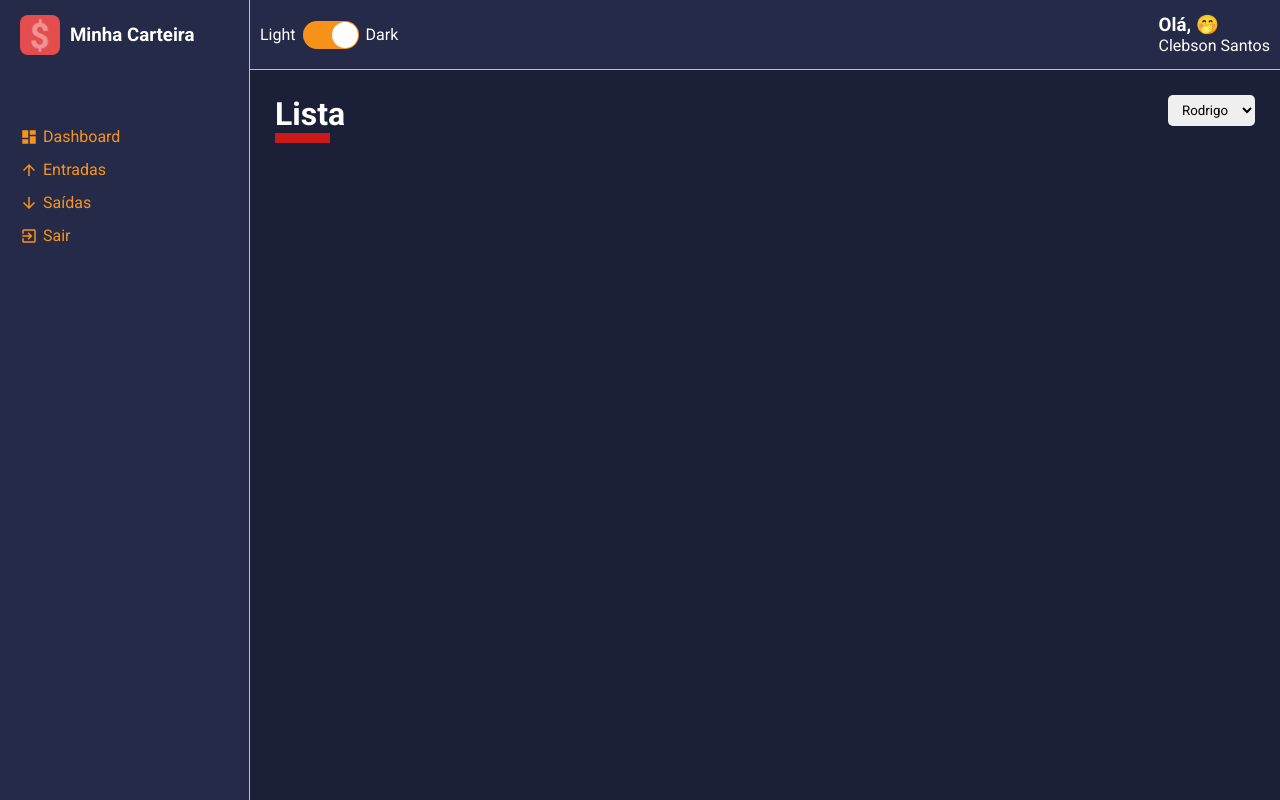
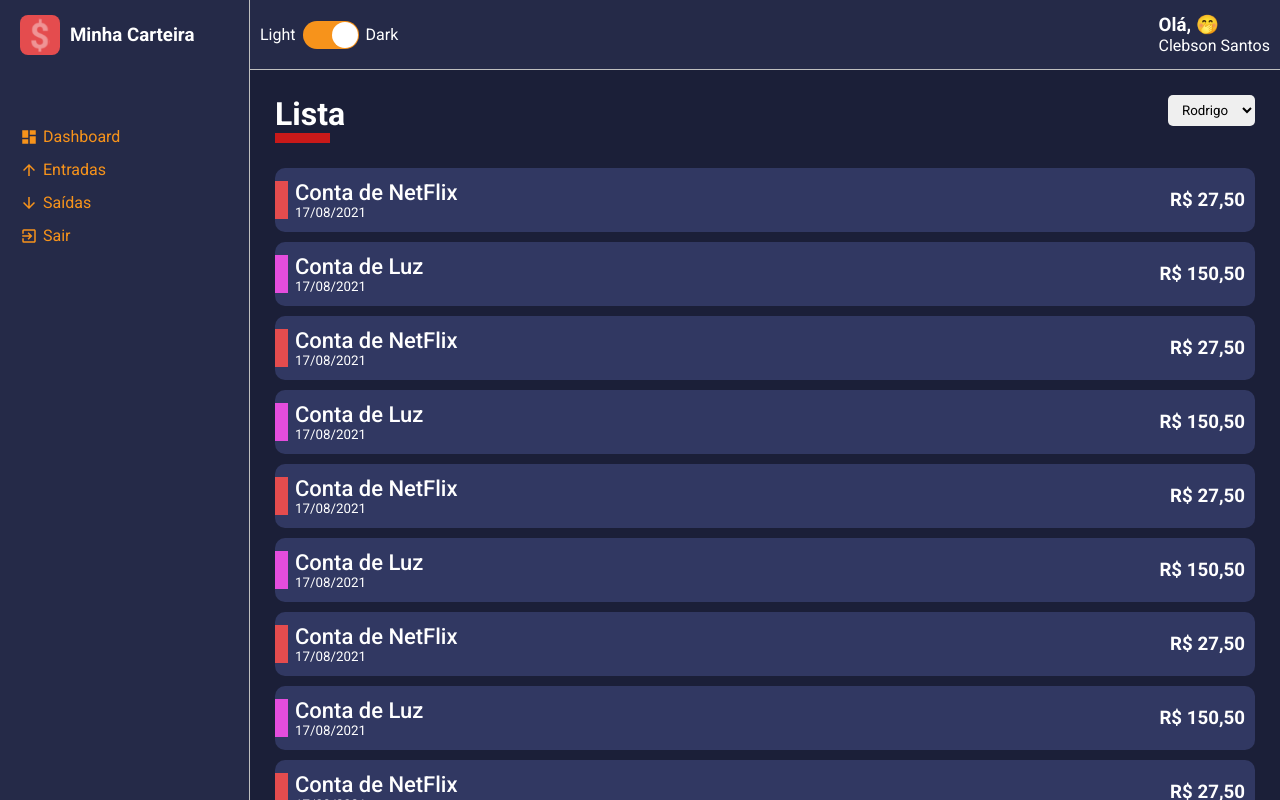
Before and after one commit to clebsonsantos/my-wallet, a React (Create React App) app: page / in a window 1280 px wide. Built offline with nearby package versions, Linux system fonts and the light colour scheme.

Commit message:
Criaçaõ do CardHistory para transações

```diff
--- a/src/Components/Content/styles.ts
+++ b/src/Components/Content/styles.ts
@@ -1,9 +1,21 @@
-import styled from 'styled-components'
+
+import styled from 'styled-components';
 
 export const Container = styled.div`
-  grid-area: CT;
-  color:  ${props => props.theme.colors.white};
-  background-color: ${props => props.theme.colors.primary};
-  padding: 25px
-
+    grid-area: CT;
+    color: ${props => props.theme.colors.white};
+    background-color: ${props => props.theme.colors.primary};
+    padding: 25px;
+    height: calc(100vh - 70px);
+    overflow-y: scroll;
+    ::-webkit-scrollbar {
+        width: 10px;
+    }
+    ::-webkit-scrollbar-thumb {
+        background-color: ${props => props.theme.colors.secondary};
+        border-radius: 10px;
+    }
+    ::-webkit-scrollbar-track {
+        background-color: ${props => props.theme.colors.tertiary};
+    }
 `;
--- /dev/null
+++ b/src/Components/HistoryFinanceCard/index.tsx
@@ -0,0 +1,29 @@
+import React from 'react';
+
+import { Container, Tag }  from './styles';
+
+interface IHistoryFinanceCardProps {
+    tagColor: string;
+    title: string;
+    subtitle: string;
+    amount: string;
+}
+
+const HistoryFinanceCard: React.FC<IHistoryFinanceCardProps> = ({
+    tagColor,
+    title,
+    subtitle,
+    amount
+}) => (
+    <Container>
+        <Tag color={tagColor} />
+        <div>
+            <span>{title}</span>
+            <small>{subtitle}</small>
+        </div>
+        <h3>{amount}</h3>
+    </Container>
+);
+
+
+export default HistoryFinanceCard;
--- /dev/null
+++ b/src/Components/HistoryFinanceCard/styles.ts
@@ -0,0 +1,58 @@
+import styled, { keyframes } from 'styled-components';
+
+interface ITagProps {
+  color: string;
+}
+
+const animate = keyframes`
+    0% {
+        transform: translateX(-100px);
+        opacity: 0;
+    }
+    50%{
+        opacity: .3;
+    }
+    100%{
+        transform: translateX(0px);
+        opacity: 1;
+    }
+`;
+
+export const Container = styled.li`
+    background-color: ${props => props.theme.colors.tertiary};
+    list-style: none;
+    border-radius: 10px;
+    margin: 10px 0;
+    padding: 12px 10px;
+    display: flex;
+    justify-content: space-between;
+    align-items: center;
+    cursor: pointer;
+    transition: all .3s;
+    position: relative;
+    animation: ${animate} .5s ease;
+    &:hover {
+        opacity: .7;
+        transform: translateX(10px);
+    }
+    > div {
+        display: flex;
+        flex-direction: column;
+        justify-content: space-between;
+        padding-left: 10px;
+    }
+    > div span {
+        font-size: 22px;
+        font-weight: 500;
+    }
+
+
+`;
+
+export const Tag = styled.div<ITagProps>`
+    width: 13px;
+    height: 60%;
+    background-color: ${props => props.color};
+    position: absolute;
+    left: 0;
+`;
--- a/src/pages/List/index.tsx
+++ b/src/pages/List/index.tsx
@@ -1,8 +1,9 @@
 import React from 'react';
 import ContentHeader from '../../Components/ContentHeader'
 import SelectInput from '../../Components/SelectInput'
+import HistoryFinanceCard from '../../Components/HistoryFinanceCard'
 
-import {Container } from './style'
+import {Container, Content } from './style'
 const List: React.FC = () =>{
   const options = [
     {value: 'Rodrigo', label: 'Rodrigo'},
@@ -14,9 +15,165 @@
   return (
     <>
     <Container>
-    <ContentHeader title='Lista' lineColor="#c91919">
-      <SelectInput options={options}/>
-    </ContentHeader>
+        <ContentHeader title='Lista' lineColor="#c91919">
+          <SelectInput options={options}/>
+        </ContentHeader>
+        <Content>
+          <HistoryFinanceCard
+          tagColor="#e44c4e"
+          title="Conta de NetFlix"
+          subtitle="17/08/2021"
+          amount="R$ 27,50"
+
+          />
+          <HistoryFinanceCard
+          tagColor="#e44ddd"
+          title="Conta de Luz"
+          subtitle="17/08/2021"
+          amount="R$ 150,50"
+
+          />
+           <HistoryFinanceCard
+          tagColor="#e44c4e"
+          title="Conta de NetFlix"
+          subtitle="17/08/2021"
+          amount="R$ 27,50"
+
+          />
+          <HistoryFinanceCard
+          tagColor="#e44ddd"
+          title="Conta de Luz"
+          subtitle="17/08/2021"
+          amount="R$ 150,50"
+
+          />
+           <HistoryFinanceCard
+          tagColor="#e44c4e"
+          title="Conta de NetFlix"
+          subtitle="17/08/2021"
+          amount="R$ 27,50"
+
+          />
+          <HistoryFinanceCard
+          tagColor="#e44ddd"
+          title="Conta de Luz"
+          subtitle="17/08/2021"
+          amount="R$ 150,50"
+
+          />
+           <HistoryFinanceCard
+          tagColor="#e44c4e"
+          title="Conta de NetFlix"
+          subtitle="17/08/2021"
+          amount="R$ 27,50"
+
+          />
+          <HistoryFinanceCard
+          tagColor="#e44ddd"
+          title="Conta de Luz"
+          subtitle="17/08/2021"
+          amount="R$ 150,50"
+
+          />
+           <HistoryFinanceCard
+          tagColor="#e44c4e"
+          title="Conta de NetFlix"
+          subtitle="17/08/2021"
+          amount="R$ 27,50"
+
+          />
+          <HistoryFinanceCard
+          tagColor="#e44ddd"
+          title="Conta de Luz"
+          subtitle="17/08/2021"
+          amount="R$ 150,50"
+
+          />
+           <HistoryFinanceCard
+          tagColor="#e44c4e"
+          title="Conta de NetFlix"
+          subtitle="17/08/2021"
+          amount="R$ 27,50"
+
+          />
+          <HistoryFinanceCard
+          tagColor="#e44ddd"
+          title="Conta de Luz"
+          subtitle="17/08/2021"
+          amount="R$ 150,50"
+
+          />
+           <HistoryFinanceCard
+          tagColor="#e44c4e"
+          title="Conta de NetFlix"
+          subtitle="17/08/2021"
+          amount="R$ 27,50"
+
+          />
+          <HistoryFinanceCard
+          tagColor="#e44ddd"
+          title="Conta de Luz"
+          subtitle="17/08/2021"
+          amount="R$ 150,50"
+
+          />
+           <HistoryFinanceCard
+          tagColor="#e44c4e"
+          title="Conta de NetFlix"
+          subtitle="17/08/2021"
+          amount="R$ 27,50"
+
+          />
+          <HistoryFinanceCard
+          tagColor="#e44ddd"
+          title="Conta de Luz"
+          subtitle="17/08/2021"
+          amount="R$ 150,50"
+
+          />
+           <HistoryFinanceCard
+          tagColor="#e44c4e"
+          title="Conta de NetFlix"
+          subtitle="17/08/2021"
+          amount="R$ 27,50"
+
+          />
+          <HistoryFinanceCard
+          tagColor="#e44ddd"
+          title="Conta de Luz"
+          subtitle="17/08/2021"
+          amount="R$ 150,50"
+
+          />
+           <HistoryFinanceCard
+          tagColor="#e44c4e"
+          title="Conta de NetFlix"
+          subtitle="17/08/2021"
+          amount="R$ 27,50"
+
+          />
+          <HistoryFinanceCard
+          tagColor="#e44ddd"
+          title="Conta de Luz"
+          subtitle="17/08/2021"
+          amount="R$ 150,50"
+
+          />
+           <HistoryFinanceCard
+          tagColor="#e44c4e"
+          title="Conta de NetFlix"
+          subtitle="17/08/2021"
+          amount="R$ 27,50"
+
+          />
+          <HistoryFinanceCard
+          tagColor="#e44ddd"
+          title="Conta de Luz"
+          subtitle="17/08/2021"
+          amount="R$ 150,50"
+
+          />
+        </Content>
     </Container>
     </>
   );
--- a/src/pages/List/style.ts
+++ b/src/pages/List/style.ts
@@ -2,3 +2,4 @@
 
 
 export const Container = styled.div``;
+export const Content = styled.div``;
```
